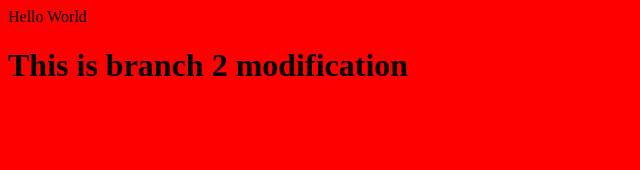
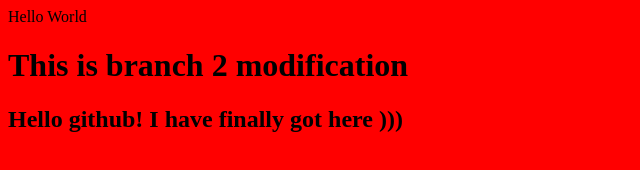
Before and after one commit to yuristepanenko/tempgitproject, a plain HTML site: page index.html in a window 1280 px wide. Shown: the whole page, without its empty margins (0-640 px from the left). Drawn offline with Linux system fonts and the light colour scheme.

Commit message:
Firsr commit on github

```diff
--- a/index.html
+++ b/index.html
@@ -2,5 +2,6 @@
 	<body bgcolor="red">
 		<p>Hello World</p>
 		<H1>This is branch 2 modification </H1>
+		<H2>Hello github! I have finally got here )))</H2>
 	</body>
 </html>
```
